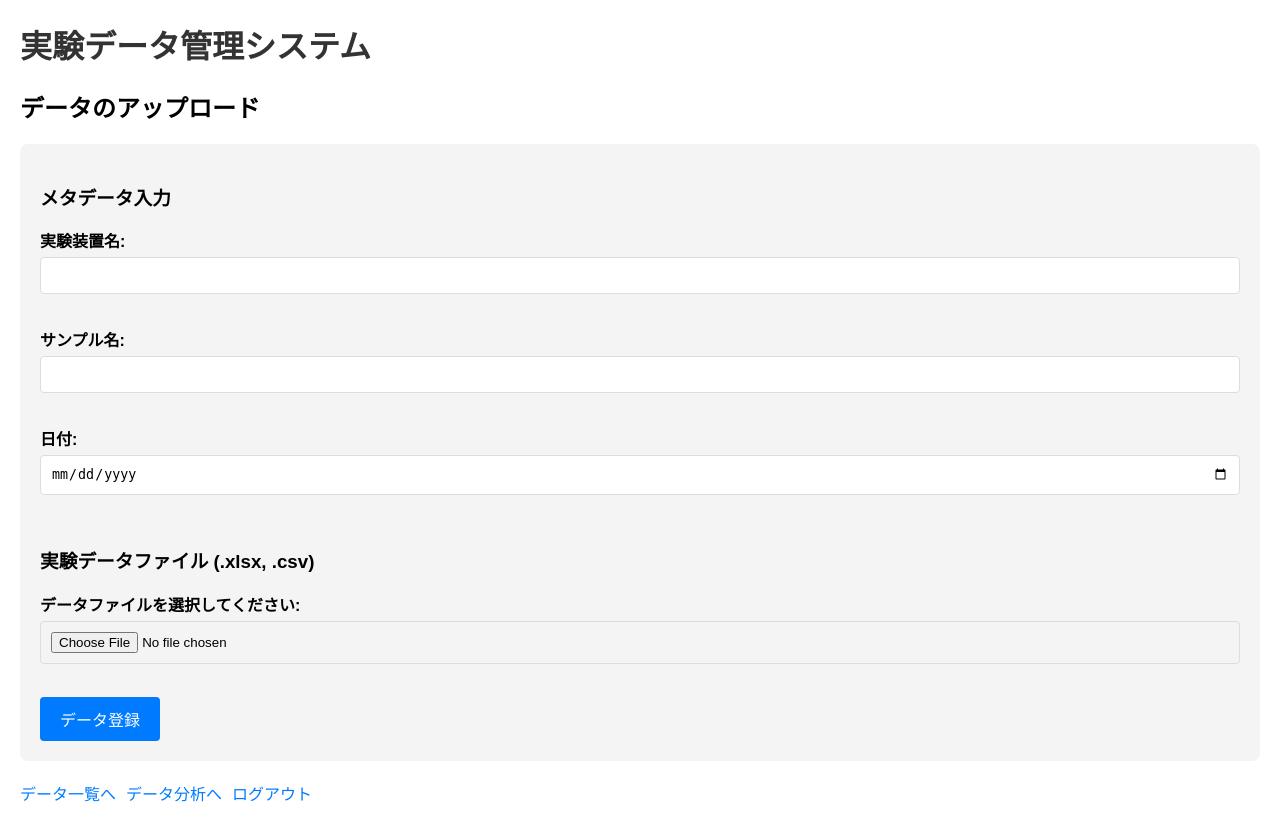
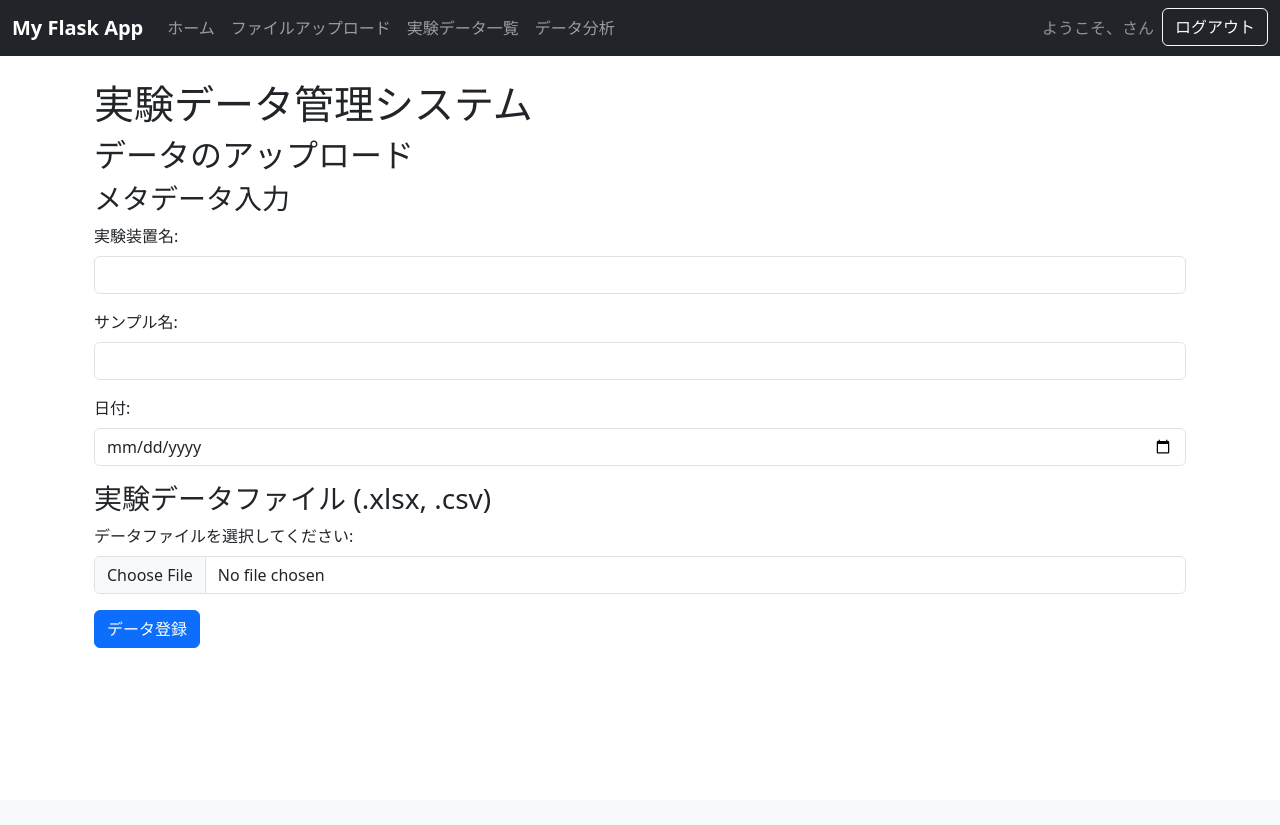
Before and after one commit to tto55341/my_flask_app, a Flask app: page / in a window 1280 px wide. After the commit the page ends 648 px from the top, so only its background shows below. Run offline with Flask 3, Linux system fonts and the light colour scheme; a user stored in the database is signed in.

Commit message:
htmlの修正

```diff
--- a/templates/upload.html
+++ b/templates/upload.html
@@ -1,101 +1,58 @@
-<!DOCTYPE html>
-<html lang="ja">
-<head>
-    <meta charset="UTF-8">
-    <meta name="viewport" content="width=device-width, initial-scale=1.0">
-    <title>実験データ管理システム</title>
-    <!-- CSSスタイルシート -->
-    <style>
-        body { font-family: Arial, sans-serif; margin: 20px; }
-        h1 { color: #333; }
-        form { background-color: #f4f4f4; padding: 20px; border-radius: 8px; }
-        label { display: block; margin-bottom: 5px; font-weight: bold; }
-        input[type="text"], input[type="date"], input[type="file"] {
-            width: calc(100% - 22px);
-            padding: 10px;
-            margin-bottom: 15px;
-            border: 1px solid #ddd;
-            border-radius: 4px;
-        }
-        input[type="submit"] {
-            background-color: #007bff;
-            color: white;
-            padding: 10px 20px;
-            border: none;
-            border-radius: 4px;
-            cursor: pointer;
-            font-size: 16px;
-        }
-        input[type="submit"]:hover {
-            background-color: #0056b3;
-        }
-        /* リンクコンテナのスタイルを追加 */
-        .link-container {
-            margin-top: 20px;
-            display: flex;
-            gap: 10px;
-        }
-        .link-container a {
-            color: #007bff;
-            text-decoration: none;
-        }
-        .link-container a:hover {
-            text-decoration: underline;
-        }
-        /* メッセージ表示エリアのスタイルを追加 */
-        .flash-message {
-            background-color: #d4edda;
-            color: #155724;
-            border: 1px solid #c3e6cb;
-            padding: 10px;
-            margin-bottom: 15px;
-            border-radius: 4px;
-            text-align: center;
-        }
-    </style>
-</head>
-<body>
+{% extends 'base.html' %}
+
+{% block title %}データのアップロード{% endblock %}
+
+{% block content %}
+<div class="container mt-4">
     <h1>実験データ管理システム</h1>
 
-    <!-- フラッシュメッセージの表示 -->
-    <!-- `app.py`のflash関数で送られたメッセージがあれば表示 -->
-    {% with messages = get_flashed_messages() %}
-    {% if messages %}
-        <ul class="flash-message">
-        {% for message in messages %}
-            <li>{{ message }}</li>
-        {% endfor %}
-        </ul>
-    {% endif %}
+    {# フラッシュメッセージの表示 #}
+    {% with messages = get_flashed_messages(with_categories=true) %}
+        {% if messages %}
+            {% for category, message in messages %}
+                <div class="alert alert-{{ category }}">{{ message }}</div>
+            {% endfor %}
+        {% endif %}
     {% endwith %}
 
     <h2>データのアップロード</h2>
 
-    <form action="{{ url_for('upload_file') }}" method="post" enctype="multipart/form-data">
+    <form action="{{ url_for('upload_file') }}" method="post" enctype="multipart/form-data" class="needs-validation" novalidate>
         <h3>メタデータ入力</h3>
-        <label for="experiment_device">実験装置名:</label>
-        <input type="text" id="experiment_device" name="experiment_device" required><br><br>
+        <div class="mb-3">
+            <label for="experiment_device" class="form-label">実験装置名:</label>
+            <input type="text" class="form-control" id="experiment_device" name="experiment_device" required>
+            <div class="invalid-feedback">
+                実験装置名を入力してください。
+            </div>
+        </div>
 
-        <label for="sample_name">サンプル名:</label>
-        <input type="text" id="sample_name" name="sample_name" required><br><br>
+        <div class="mb-3">
+            <label for="sample_name" class="form-label">サンプル名:</label>
+            <input type="text" class="form-control" id="sample_name" name="sample_name" required>
+            <div class="invalid-feedback">
+                サンプル名を入力してください。
+            </div>
+        </div>
 
-        <label for="experiment_date">日付:</label>
-        <input type="date" id="experiment_date" name="experiment_date" required><br><br>
+        <div class="mb-3">
+            <label for="experiment_date" class="form-label">日付:</label>
+            <input type="date" class="form-control" id="experiment_date" name="experiment_date" required>
+            <div class="invalid-feedback">
+                日付を入力してください。
+            </div>
+        </div>
 
         <h3>実験データファイル (.xlsx, .csv)</h3>
-        <label for="file">データファイルを選択してください:</label>
-        <input type="file" id="file" name="file" accept=".xlsx,.csv" required><br><br>
+        <div class="mb-3">
+            <label for="file" class="form-label">データファイルを選択してください:</label>
+            <input type="file" class="form-control" id="file" name="file" accept=".xlsx,.csv" required>
+            <div class="invalid-feedback">
+                データファイルを選択してください。
+            </div>
+        </div>
 
-        <input type="submit" value="データ登録">
+        <button type="submit" class="btn btn-primary">データ登録</button>
     </form>
-
-    <!-- ログイン後のナビゲーションリンク -->
-    <!-- app.pyの各関数に紐づいたURLを生成している -->
-    <div class="link-container">
-        <a href="{{ url_for('data_list') }}">データ一覧へ</a>
-        <a href="{{ url_for('analyze_data') }}">データ分析へ</a>
-        <a href="{{ url_for('logout') }}">ログアウト</a>
-    </div>
-
-</body>
-</html>
+</div>
+{% endblock %}
```
Also changed, not shown: templates/data_list.html (+45 -76 lines), templates/login.html (+40 -53 lines).
